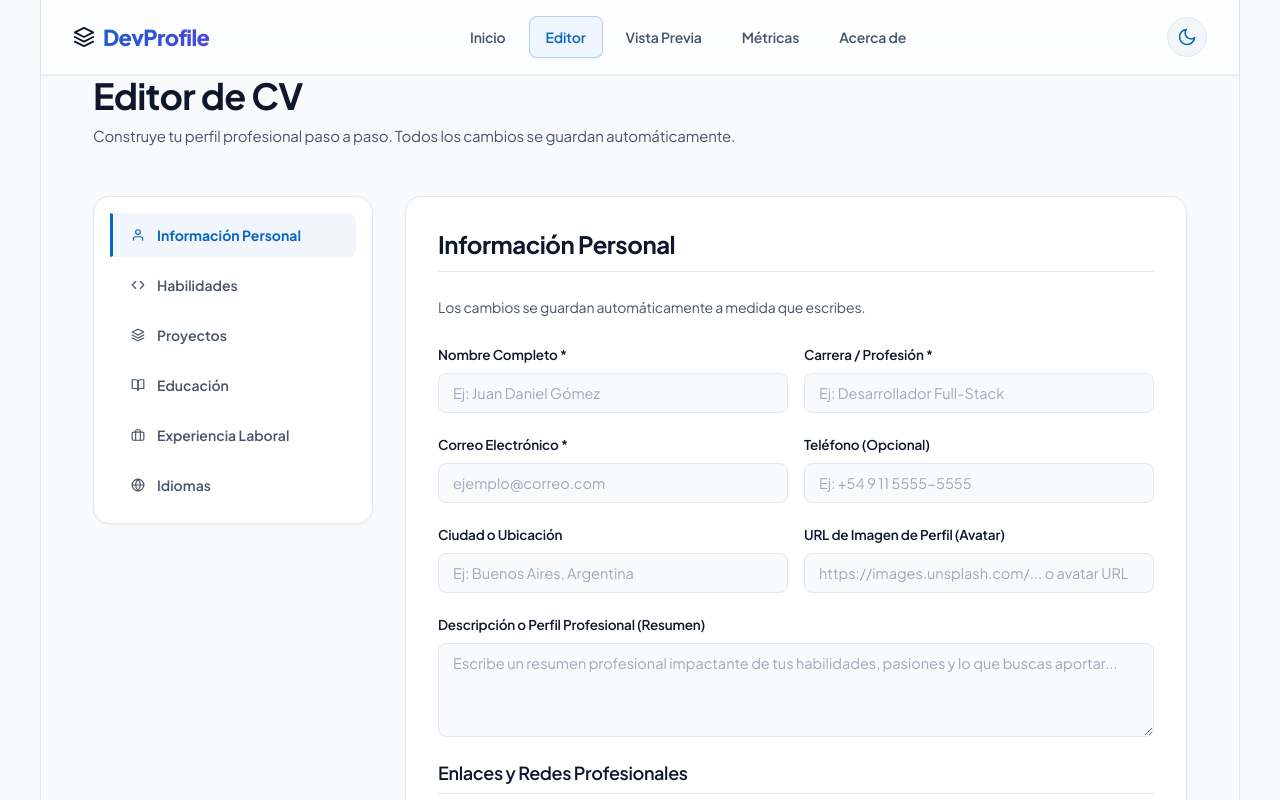
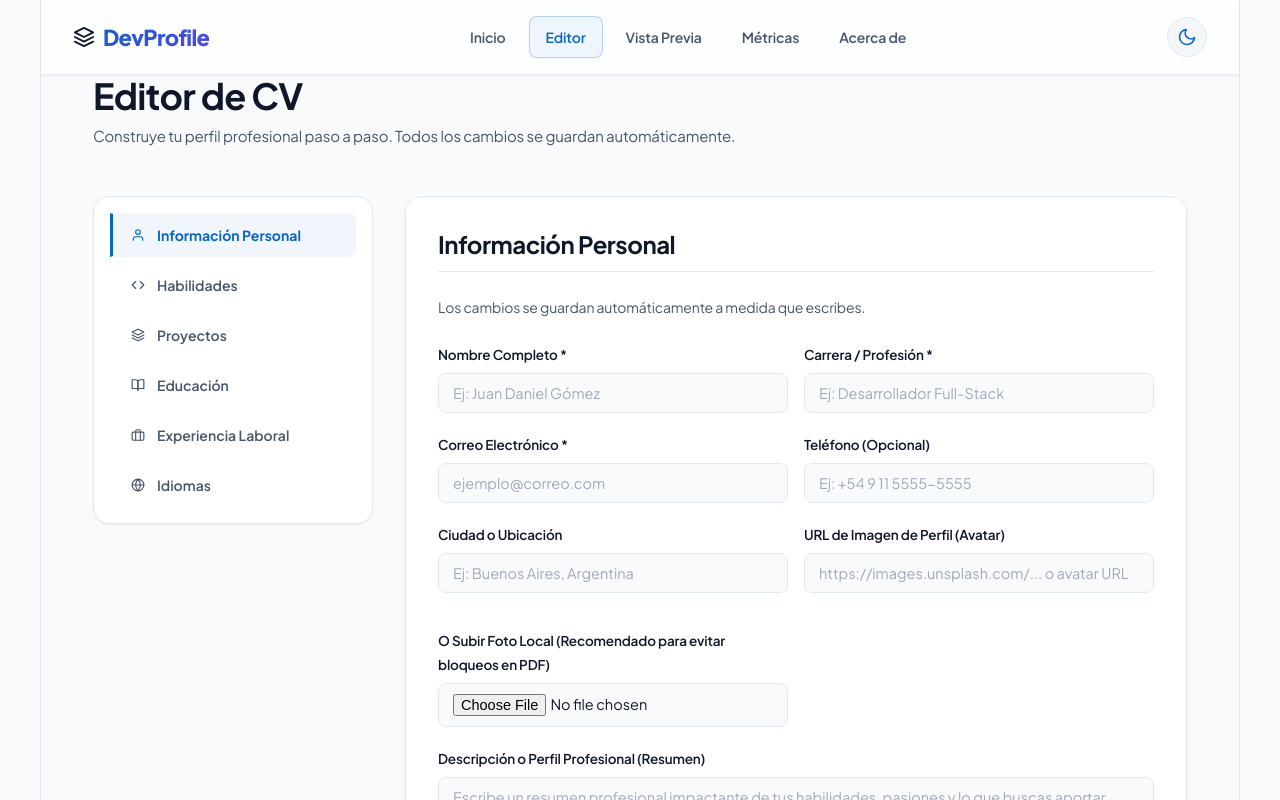
Before and after one commit to juano974/devprofile, a React (Vite) app: page /editor in a window 1280 px wide. Shown: the top 800 px of the page. Built offline with nearby package versions, Linux system fonts and the light colour scheme.

Commit message:
Correccion Error imagen en pdf

```diff
--- a/src/components/forms/PersonalForm.jsx
+++ b/src/components/forms/PersonalForm.jsx
@@ -190,9 +190,33 @@ function PersonalForm() {
           />
           {errors.imagenUrl && <span className="form-error">{errors.imagenUrl}</span>}
         </div>
+
+        <div className="form-group">
+          <label className="form-label">O Subir Foto Local (Recomendado para evitar bloqueos en PDF)</label>
+          <input
+            type="file"
+            accept="image/*"
+            className="form-control"
+            onChange={(e) => {
+              const file = e.target.files[0]
+              if (file) {
+                if (file.size > 1500000) {
+                  alert("La imagen es muy grande. Selecciona una de menos de 1.5MB para guardarla localmente.")
+                  return
+                }
+                const reader = new FileReader()
+                reader.onloadend = () => {
+                  setFormData(prev => ({ ...prev, imagenUrl: reader.result }))
+                  setPersonalInfo(prev => ({ ...prev, imagenUrl: reader.result }))
+                }
+                reader.readAsDataURL(file)
+              }
+            }}
+          />
+        </div>
       </div>
 
-      {formData.imagenUrl && validateUrl(formData.imagenUrl) && (
+      {formData.imagenUrl && (
         <div style={{ display: "flex", gap: "16px", alignItems: "center", margin: "16px 0", padding: "16px", background: "var(--social-bg)", borderRadius: "8px", border: "1px solid var(--border)" }}>
           <img
             src={formData.imagenUrl}
--- a/src/components/preview/PreviewSidebar.jsx
+++ b/src/components/preview/PreviewSidebar.jsx
@@ -19,8 +19,18 @@ function PreviewSidebar() {
           src={personalInfo?.imagenUrl || "https://images.unsplash.com/photo-1535713875002-d1d0cf377fde?auto=format&fit=crop&w=150&h=150&q=80"}
           alt={personalInfo?.nombre || "Avatar"}
           className="cv-avatar"
+          crossOrigin={personalInfo?.imagenUrl && !personalInfo.imagenUrl.startsWith("data:") ? "anonymous" : undefined}
           onError={(e) => {
-            e.target.src = "https://images.unsplash.com/photo-1535713875002-d1d0cf377fde?auto=format&fit=crop&w=150&h=150&q=80"
+            // Si la petición CORS falló, quitamos el atributo y reintentamos cargar de forma normal
+            if (e.target.getAttribute("crossorigin")) {
+              e.target.removeAttribute("crossorigin")
+              const currentSrc = e.target.src
+              e.target.src = ""
+              e.target.src = currentSrc
+            } else {
+              // Si falla de forma definitiva, mostramos la imagen predeterminada
+              e.target.src = "https://images.unsplash.com/photo-1535713875002-d1d0cf377fde?auto=format&fit=crop&w=150&h=150&q=80"
+            }
           }}
         />
       </div>
```
